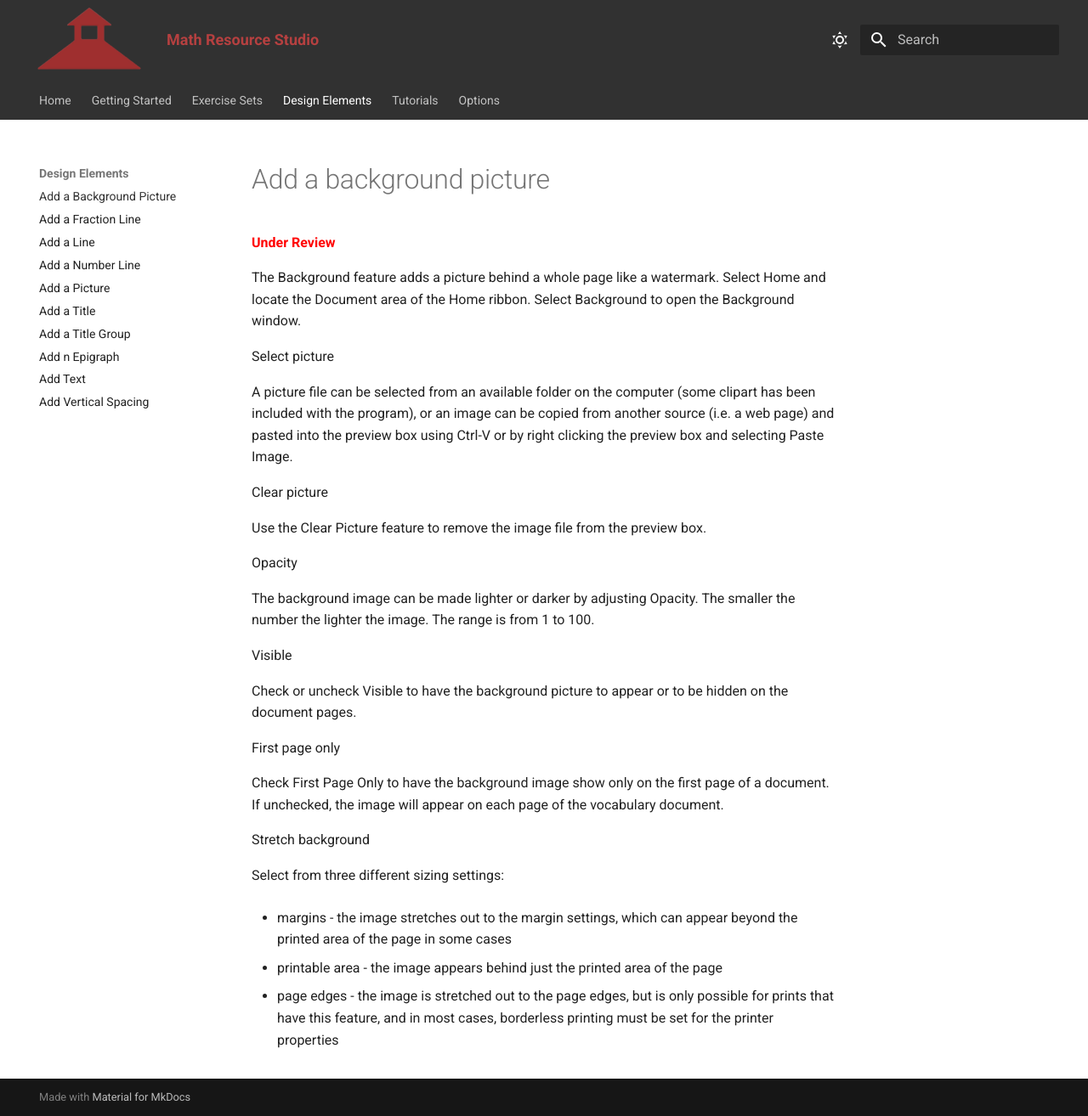
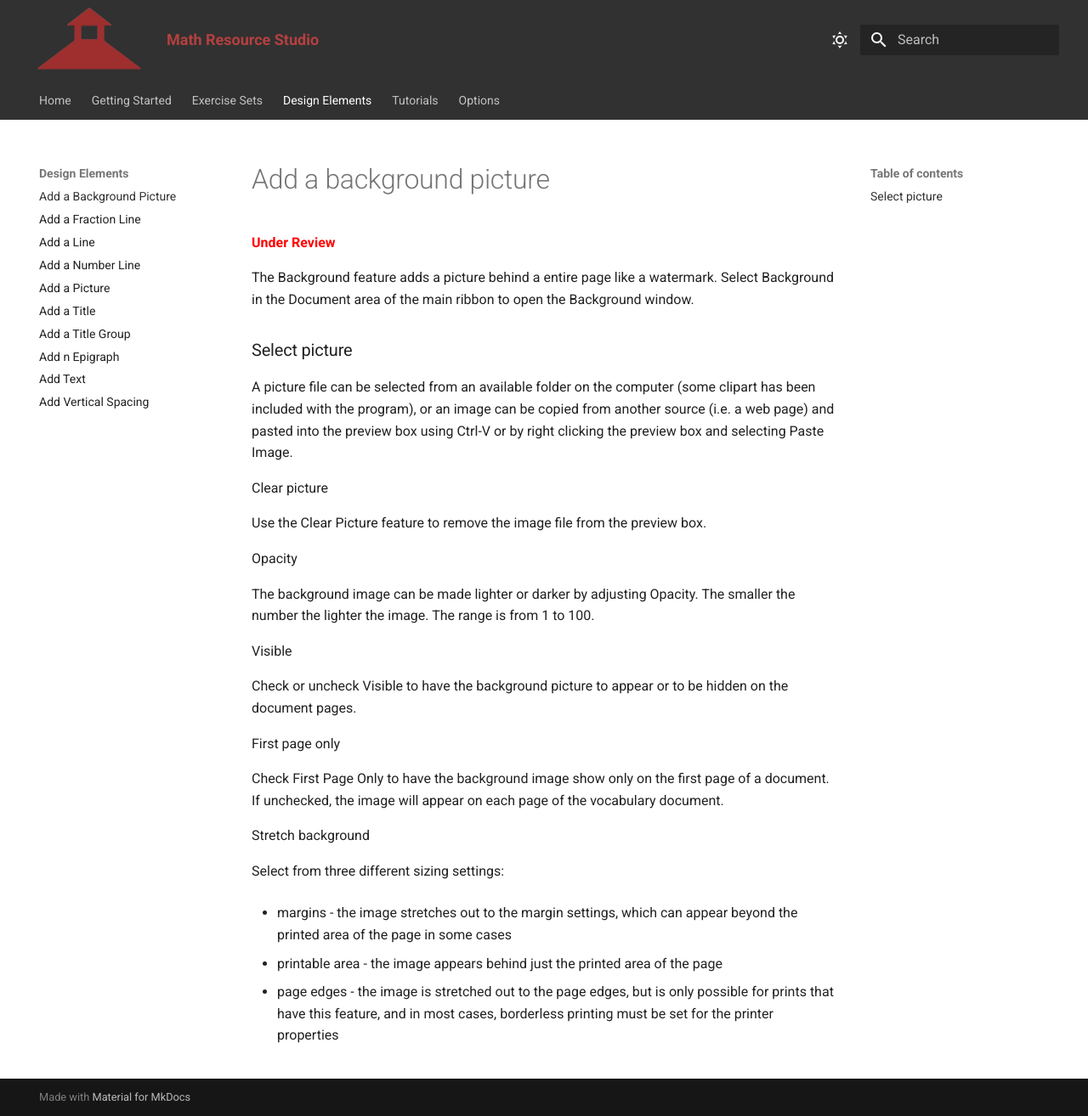
Before and after one commit to rdinch/MathResourceStudio-Help, an MkDocs documentation site: the page built from docs/design-elements/add-a-background-picture.md, in a window 1280 px wide and 1314 px high. Shown: the whole window at 85% size. Built offline with MkDocs 1.6.1 and Material for MkDocs 9.7.7, drawn with Linux system fonts in a browser that asks for light colours.

Commit message:
Clarify Background docs wording and heading
Began work on Adding a Background Picture, but some oddities with Math 9 dialog, so cannot complete at this time.

```diff
--- a/docs/design-elements/add-a-background-picture.md
+++ b/docs/design-elements/add-a-background-picture.md
@@ -2,9 +2,9 @@
 
 <p style="color: red; font-weight: bold;">Under Review</p>
 
-The Background feature adds a picture behind a whole page like a watermark. Select Home and locate the Document area of the Home ribbon. Select Background to open the Background window.
+The Background feature adds a picture behind a entire page like a watermark. Select Background in the Document area of the main ribbon to open the Background window.
 
-Select picture
+### Select picture
 
 A picture file can be selected from an available folder on the computer (some clipart has been included with the program), or an image can be copied from another source (i.e. a web page) and pasted into the preview box using Ctrl-V or by right clicking the preview box and selecting Paste Image.
 
```
